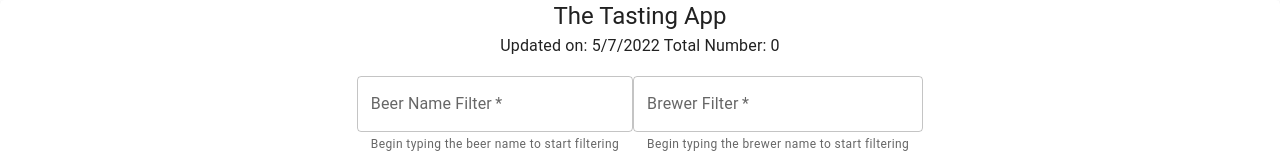
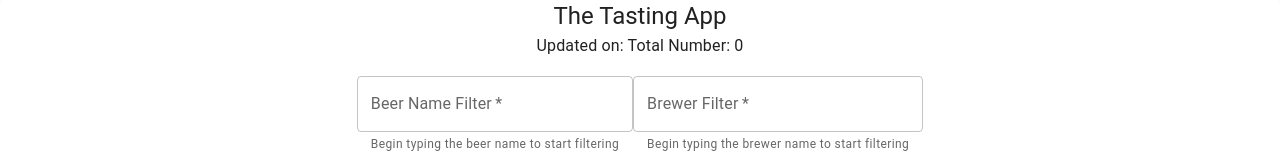
Before and after one commit to mcqueene/the-tasting-app, a React (Create React App) app: page / in a window 1280 px wide. Shown: the top 160 px of the page. Built offline with nearby package versions, Linux system fonts and the light colour scheme; no server answers.

Commit message:
remove date

```diff
--- a/src/App.js
+++ b/src/App.js
@@ -21,7 +21,7 @@ const App = (props) => {
   const [inputMasterListArray, setinputMasterListArray] = React.useState([]);
   const [beerNameFilterValue, setbeerNameFilterValue] = React.useState('');
   const [brewerFilterValue, setbrewerFilterValue] = React.useState('');
-  const [updatedOn, setupdatedOn] = React.useState('5/7/2022')
+  const [updatedOn, setupdatedOn] = React.useState('')
 
   //used to track when the user object if finally loaded
    React.useEffect(() => {
```
